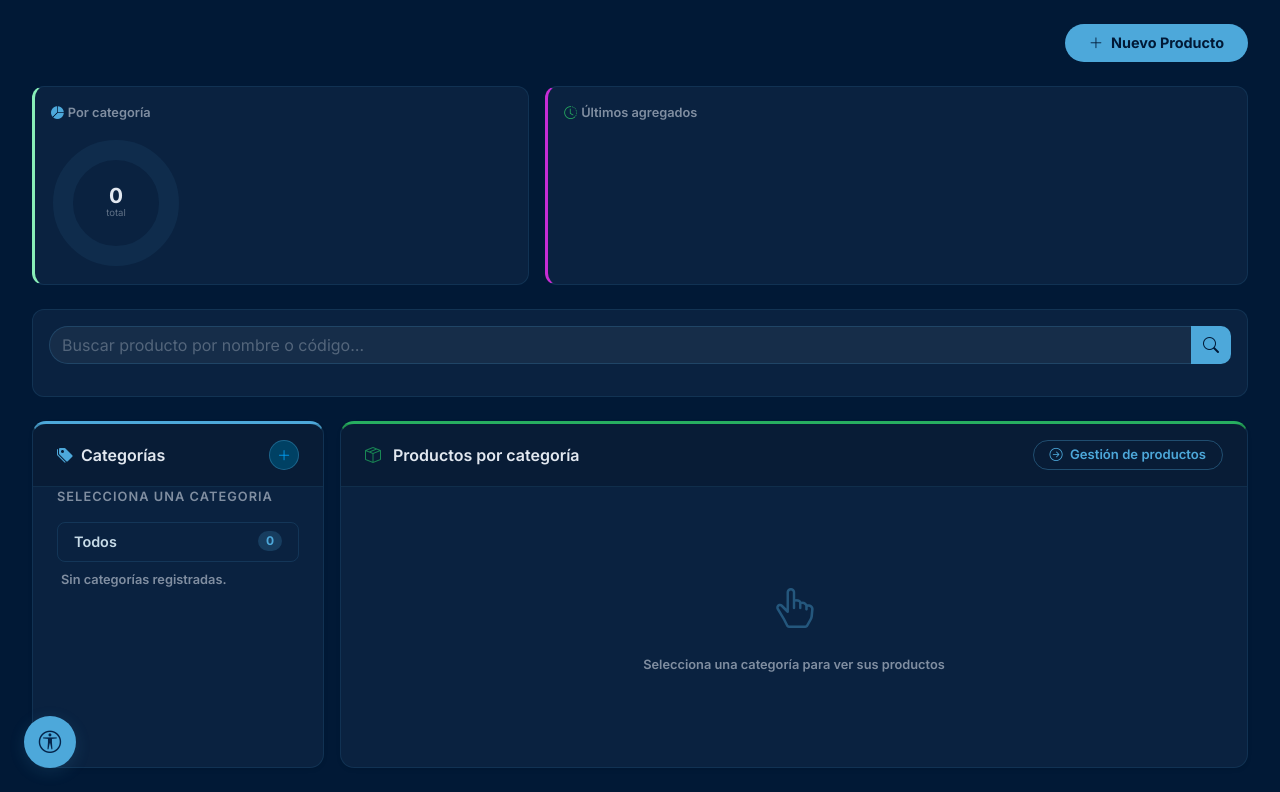
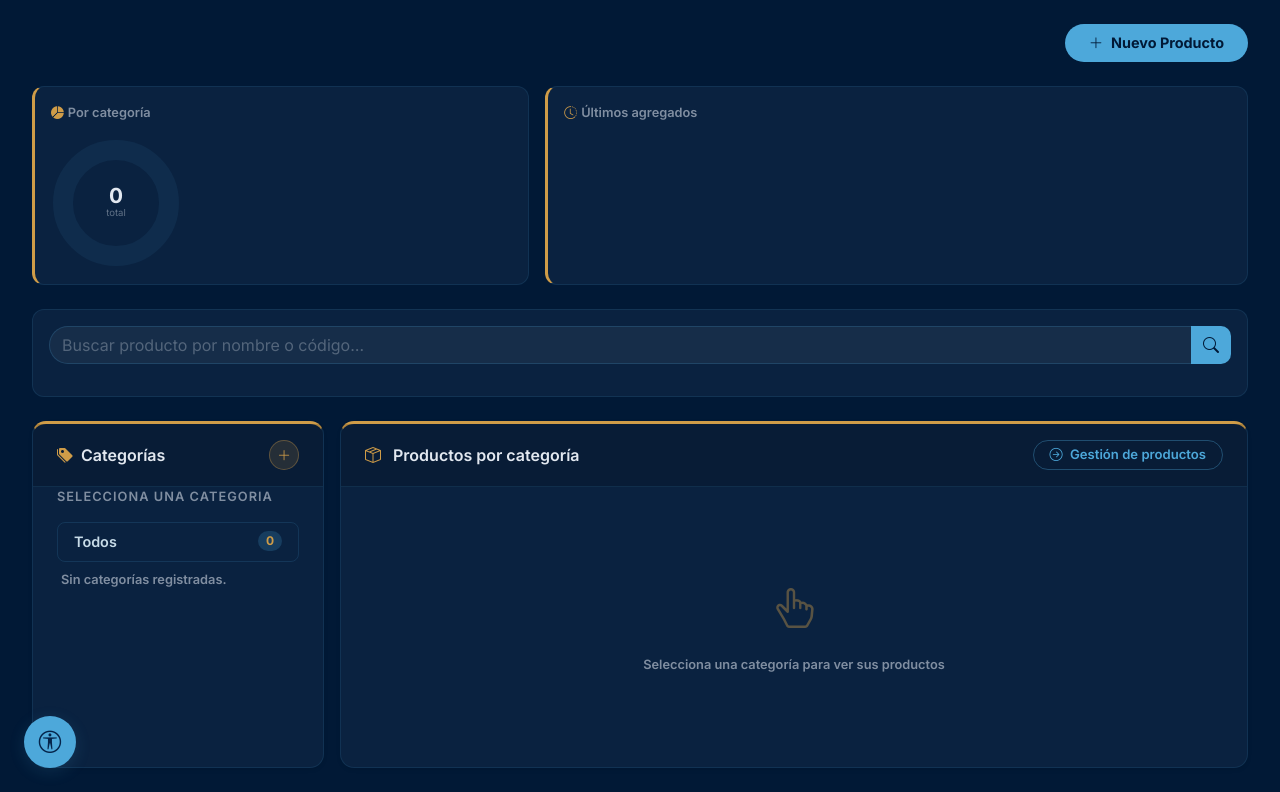
Before and after one commit to foxescar07/proyecto-licorera, a Django app: page /productos/ in a window 1280 px wide. Shown: the part 172-964 px from the top of the page. Run offline with Django 5.2, Linux system fonts and the light colour scheme; the visitor is signed in with stand-in values (Sample User, id 1); data that the repository does not hold is empty; some libraries are stand-ins or nearby versions.

Commit message:
Feat: cambios de estilos

```diff
--- a/productos/templates/productos/productos.html
+++ b/productos/templates/productos/productos.html
@@ -101,7 +101,7 @@
     <div class="card h-100 prod-card prod-card-tabla shadow-sm">
       <div class="card-header prod-card-header d-flex justify-content-between align-items-center px-4 py-3">
         <span class="fw-semibold fs-6">
-          <i class="bi bi-box-seam me-2 text-success"></i>
+          <i class="bi bi-box-seam me-2 prod-icon-green"></i>
           <span id="cat-titulo">Productos por categoría</span>
         </span>
         <a href="{% url 'gestion_productos' %}" class="btn btn-sm prod-btn-outline prod-btn-gestion px-3"
--- a/static/css/producto/gestion_productos.css
+++ b/static/css/producto/gestion_productos.css
@@ -24,7 +24,7 @@
 
 /* ── Colores de íconos ── */
 .gp-icon-purple {
-  color: rgb(131, 32, 188);
+  color: #CF9C48;
 }
 
 .gp-icon-blue {
@@ -60,11 +60,11 @@
 
 /* ── Texto morado (alertas "sin presentación") ── */
 .gp-text-purple {
-  color: rgb(131, 32, 188);
+  color: #CF9C48;
 }
 
 .gp-text-purple-bold {
-  color: rgb(131, 32, 188);
+  color: #CF9C48;
   font-weight: 900;
   font-size: 16px;
 }
--- a/static/css/producto/producto.css
+++ b/static/css/producto/producto.css
@@ -732,18 +732,18 @@ button#crear-categoria-btn {
 /* Tarjeta del donut "Por categoría" */
 .prod-card-donut {
   border-radius: 12px;
-  border-left: 3px solid #88eeb8 !important;
+  border-left: 3px solid #CF9C48 !important;
 }
 
 /* Íconos de color reutilizables */
 .prod-icon-blue {
-  color: #4DA8DA;
+  color: #CF9C48;
 }
 .prod-icon-green {
-  color: #27ae60;
+  color: #CF9C48;
 }
 .prod-icon-hand {
-  color: #4DA8DA;
+  color: #CF9C48;
   opacity: .4;
 }
 
@@ -788,7 +788,7 @@ button#crear-categoria-btn {
 /* Tarjeta "Últimos agregados" */
 .prod-card-ultimos {
   border-radius: 12px;
-  border-left: 3px solid #c62dd4 !important;
+  border-left: 3px solid #CF9C48 !important;
 }
 .prod-lista-ultimos {
   display: flex;
@@ -799,7 +799,7 @@ button#crear-categoria-btn {
 /* Tarjeta de Categorías */
 .prod-card-categorias {
   border-radius: 14px;
-  border-top: 3px solid #4DA8DA !important;
+  border-top: 3px solid #CF9C48 !important;
   min-height: 320px;
 }
 .prod-cat-subtitle {
@@ -820,14 +820,14 @@ button#crear-categoria-btn {
 }
 .prod-cat-badge {
   background: rgba(77,168,218,.2);
-  color: #4DA8DA;
+  color: #CF9C48;
   font-size: .75rem;
 }
 
 /* Tarjeta de la tabla de productos */
 .prod-card-tabla {
   border-radius: 14px;
-  border-top: 3px solid #27ae60 !important;
+  border-top: 3px solid #CF9C48 !important;
   min-height: 320px;
 }
 .prod-btn-gestion {
@@ -959,7 +959,7 @@ button#crear-categoria-btn {
 }
 /* Ícono de etiqueta junto al nombre de categoría */
 .cat-icon-tag {
-  color: var(--azul-claro);
+  color: #CF9C48;
 }
 
 /* Ícono azul suelto (ej. título del modal editar) */
@@ -1115,8 +1115,8 @@ button#crear-categoria-btn {
   font-size: .72rem;
   padding: 2px 8px;
   border-radius: 6px;
-  background: rgba(77, 168, 218, .12);
-  color: #4DA8DA;
+  background: rgba(207, 156, 72, .15);
+  color: #CF9C48;
   white-space: nowrap;
 }
 /* Toggle vacío / tabla de categoría */
@@ -1147,8 +1147,8 @@ button#crear-categoria-btn {
   background: var(--dot-color);
 }
 .donut-color-0 { --seg-color: #4DA8DA; }
-.donut-color-1 { --seg-color: #27ae60; }
-.donut-color-2 { --seg-color: #f39c12; }
+.donut-color-1 { --seg-color: #CF9C48; }
+.donut-color-2 { --seg-color: #f312bb; }
 .donut-color-3 { --seg-color: #9b59b6; }
 .donut-color-4 { --seg-color: #e74c3c; }
 .donut-color-5 { --seg-color: #1abc9c; }
@@ -1203,15 +1203,15 @@ button#crear-categoria-btn {
   padding: 0;
   font-size: .85rem;
   flex-shrink: 0;
-  background: rgb(0, 65, 100);
-  border: 1px solid rgba(77, 168, 218, 0.35);
-  color: #02a6ff;
+  background: rgba(207, 156, 72, 0.15);
+  border: 1px solid rgba(207, 156, 72, 0.35);
+  color: #CF9C48;
   transition: background .15s, border-color .15s;
 }
 .prod-cat-btn-add:hover {
-  background: rgba(14, 59, 114, 0.368);
-  border-color: rgba(77, 168, 218, 0.55);
-  color: #4DA8DA;
+  background: rgba(207, 156, 72, 0.25);
+  border-color: rgba(207, 156, 72, 0.55);
+  color: #CF9C48;
 }
 /* ── TOOLTIPS estilo CYS ── */
 .tooltip .tooltip-inner {
--- a/static/js/productos/productos.js
+++ b/static/js/productos/productos.js
@@ -279,7 +279,7 @@ function agregarPresentacionModal() {
 
 // Gráficos (donut + últimos)
 function inicializarGraficos() {
-  const COLS = ['#4DA8DA','#27ae60','#f39c12','#9b59b6','#e74c3c','#1abc9c','#e67e22'];
+  const COLS = ['#4DA8DA','#CF9C48','#f312bb','#9b59b6','#e74c3c','#1abc9c','#e67e22'];
 
   // Donut
   const cats = {};
```
Also changed, not shown: inventario/templates/inventario/gestion_lotes.html (+5 -5 lines), static/css/inventario/lotes.css (+16 -3 lines).
